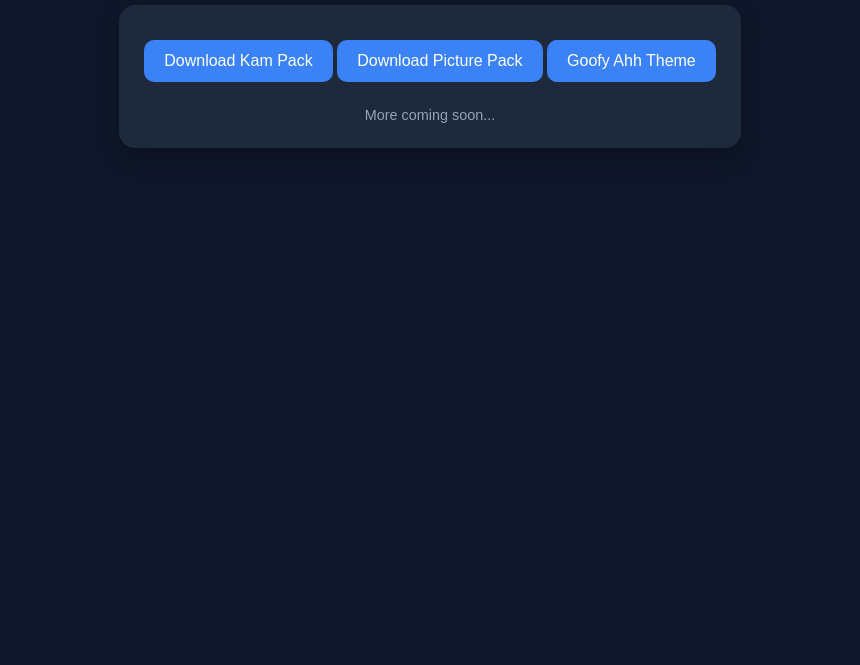
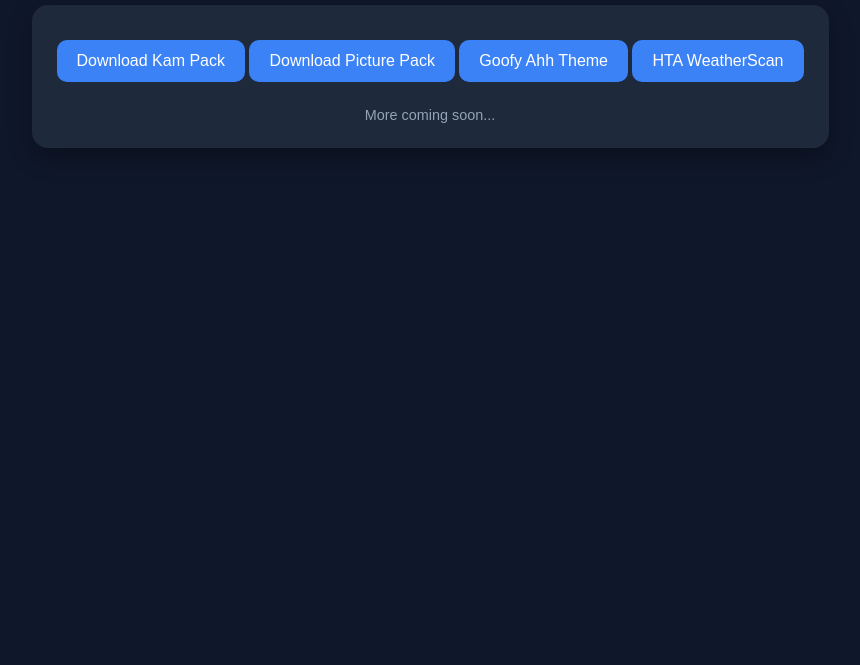
Before and after one commit to cmd-hue/files, a plain HTML site: page index.html in a window 1280 px wide. Shown: the part 135-800 px from the top of the page, without its empty margins (210-1070 px from the left). Drawn offline with Linux system fonts and the light colour scheme.

Commit message:
weatherscan

```diff
--- a/index.html
+++ b/index.html
@@ -63,6 +63,9 @@
         <a class="button" href="https://file.garden/aUYIWVAKvQxCBY-_/misc/kam-pack/Other/goofy%20ahh.themepack">
             Goofy Ahh Theme
         </a>
+            <a class="button" href="https://file.garden/aUYIWVAKvQxCBY-_/misc/v2.weatherscan.hta">
+            HTA WeatherScan
+        </a>
         <div class="coming-soon">More coming soon...</div>
     </div>
 </body>
```
